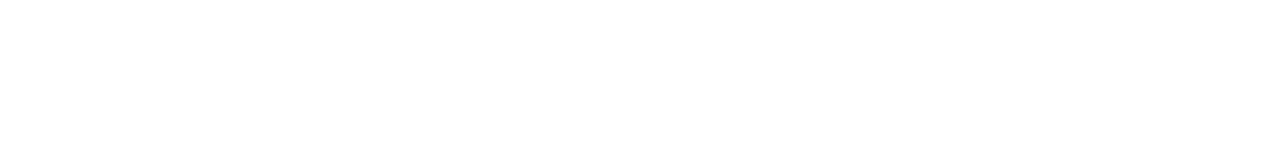
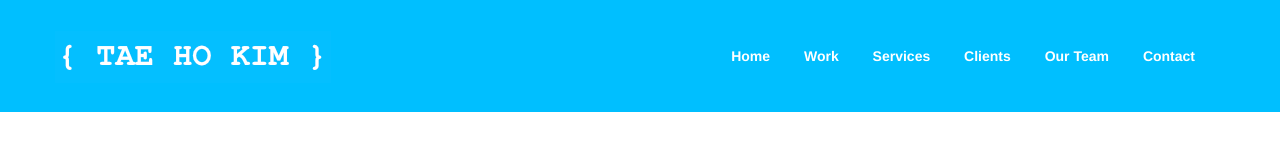
Before and after one commit to TaeH0K1m/Responsive-Website-1, a plain HTML site: page index.html in a window 1280 px wide. Drawn offline with nearby package versions, Linux system fonts and the light colour scheme.

Commit message:
Feat: Header Navbar

```diff
--- a/css/style.css
+++ b/css/style.css
@@ -0,0 +1,34 @@
+*, html, body {
+  margin: 0;
+  padding: 0;
+}
+
+header {
+  background-color: deepskyblue;
+  height: 112px;
+  line-height: 112px;
+}
+
+ul {
+  list-style: none;
+}
+
+ul li {
+  display: inline-block;
+}
+
+header nav {
+  float: right;
+}
+
+header nav ul li a {
+  padding-right: 30px;
+  font-weight: bold;
+  color: white;
+  transition: all 0.5s ease-in;
+}
+
+header nav ul li a:hover {
+  text-decoration: none;
+  color: red;
+}
--- a/index.html
+++ b/index.html
@@ -3,7 +3,7 @@
   <head>
     <meta charset="utf-8">
     <title>Responsive design</title>
-    <link rel="stylesheet" href="/css/style.css" type="text/css">
+    <link rel="stylesheet" href="css/style.css" type="text/css">
 
     <!-- Latest compiled and minified CSS -->
     <link rel="stylesheet" href="https://maxcdn.bootstrapcdn.com/bootstrap/3.4.0/css/bootstrap.min.css">
@@ -16,5 +16,22 @@
   </head>
   <body>
 
+    <header>
+      <div class="container">
+        <div class="row">
+          <a href="#" class="logo"><img src="image/logo-2.png" alt="logo"></a>
+          <nav>
+            <ul>
+              <li><a href="#">Home</a></li>
+              <li><a href="#">Work</a></li>
+              <li><a href="#">Services</a></li>
+              <li><a href="#">Clients</a></li>
+              <li><a href="#">Our Team</a></li>
+              <li><a href="#">Contact</a></li>
+            </ul>
+          </nav>
+        </div>
+      </div>
+    </header>
   </body>
 </html>
```
Also changed, not shown: image/logo-2.png (added), 1 other file.
